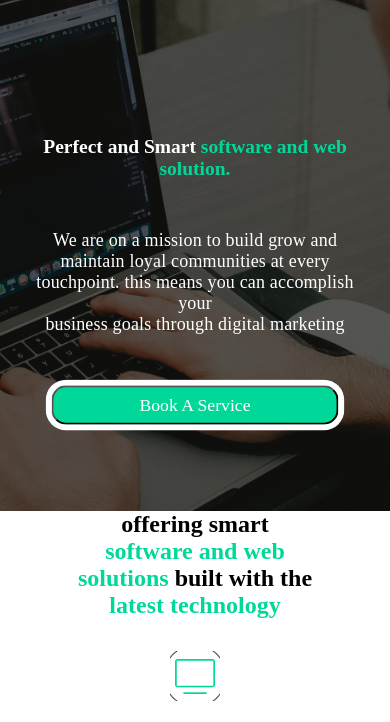
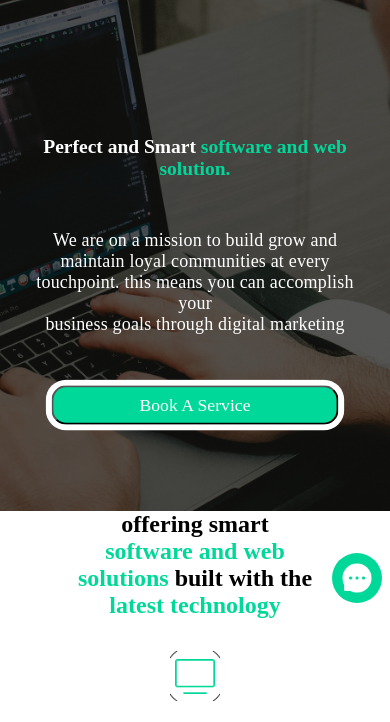
Before and after one commit to Hamjadidris/assignment, a plain HTML site: page assignment/Ptindia/index.html in a window 390 px wide. Shown: the part 122-844 px from the top of the page. Drawn offline with Linux system fonts and the light colour scheme.

Commit message:
Add files via upload

```diff
--- a/assignment/Ptindia/style.css
+++ b/assignment/Ptindia/style.css
@@ -380,11 +380,19 @@ footer h5{
         width: 90%;
     }
     .ball{
+        display: flex;
+        align-items: center;
+        justify-content: center;
         position: fixed;
-        right: 10%;
-        bottom: 20%;
+        left:85%;
+        top: 80vh;
+
         z-index: 1000;
-        width: 500px;
+        width: fit-content;
+    }
+    .ball img{
+        width: 30px;
+        height: 30px;
     }
 
 }
```
